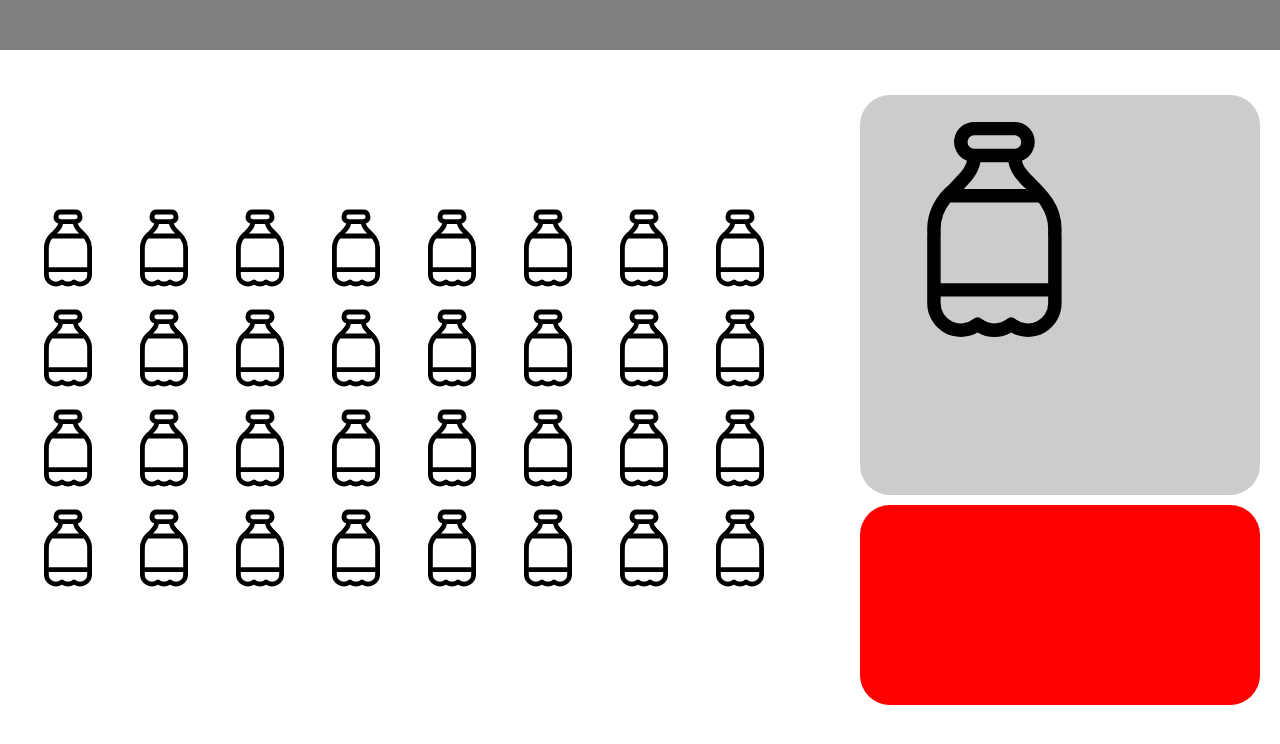
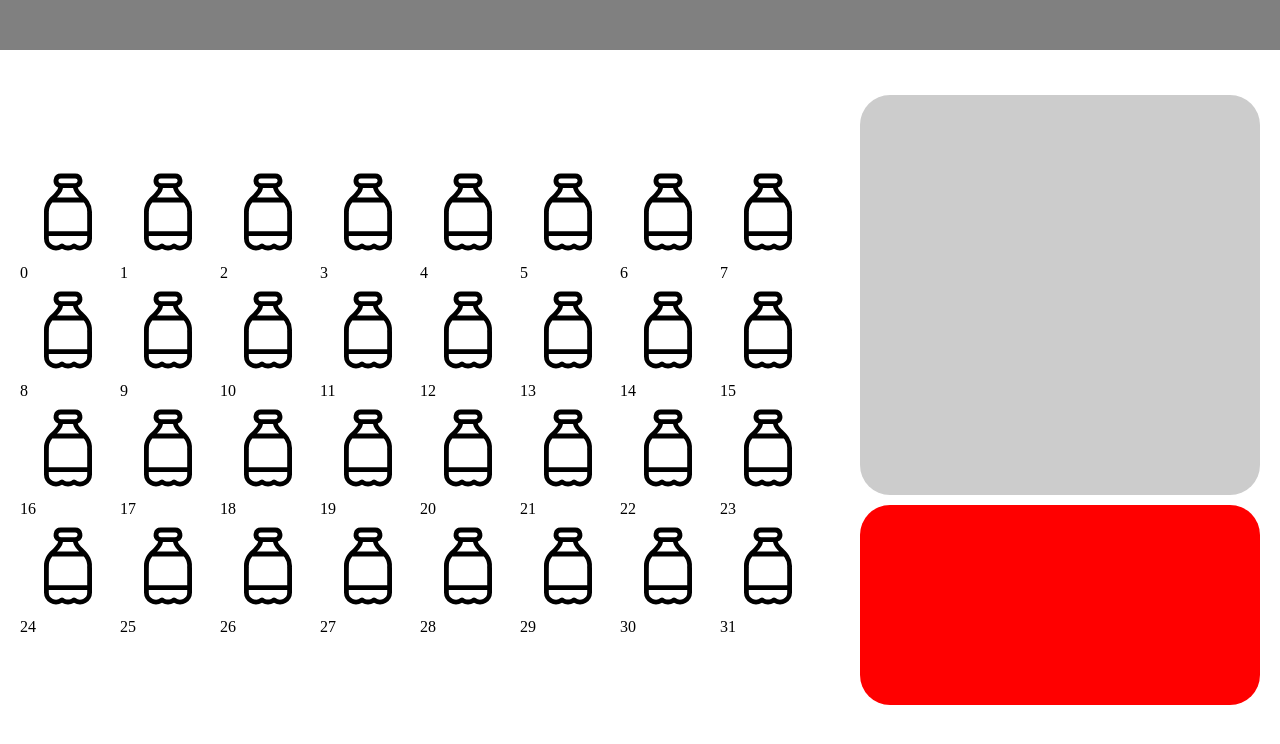
Before and after one commit to Anti-Meteor-Fall/vending-machine, a Next.js app in the folder frontend/: page / in a window 1280 px wide. Shown: the top 744 px of the page. Built offline with nearby package versions, Linux system fonts and the light colour scheme.

Commit message:
feat: 選択した商品の表示切り替え

```diff
--- a/frontend/src/components/ShowProduct.tsx
+++ b/frontend/src/components/ShowProduct.tsx
@@ -11,18 +11,22 @@ const ShowProduct = (props:any) => {
   return (
     <>
     {/* 一時的にsvgで表示している */}
+<div>
+
       <svg
         css={styles.showImg}
         xmlns="http://www.w3.org/2000/svg"
         width="1em"
         height="1em"
         viewBox="0 0 20 20"
-      >
+        >
         <path
           fill="currentColor"
           d={props.imgPath}
-        />
+          />
       </svg>
+      <div>{props.index}</div>
+          </div>
 
     </>
   );
--- a/frontend/src/pages/index.tsx
+++ b/frontend/src/pages/index.tsx
@@ -1,6 +1,7 @@
 /** @jsxImportSource @emotion/react */
 import ShowProduct from "@/components/ShowProduct";
 import { css } from "@emotion/react";
+import { useEffect, useState } from "react";
 
 const styles = {
   nav: css `
@@ -19,6 +20,11 @@ const styles = {
   `,
   productList: css `
     width: 800px;
+    display: flex;
+    flex-wrap: wrap;
+  `,
+  product: css `
+    width: 100px;
   `,
   right: css `
     width: 400px;
@@ -45,6 +51,21 @@ const styles = {
 };
 
 export default function Home() {
+  // 選択
+  const [selectedProduct, setSelectedProduct] = useState<Number>(-1);
+
+  // 商品選択してから10秒経過したら選択状態を解除
+  useEffect(() => {
+    // タイマーのセット
+    const timer = setTimeout(() => {
+      setSelectedProduct(-1);
+    }, 10 * 1000);
+
+    //クリーンアップ
+    return () => {
+      clearTimeout(timer);
+    };
+  }, [selectedProduct]);
   return (
     <>
       {/* ナビゲーション */}
@@ -55,9 +76,17 @@ export default function Home() {
           const items = [];
           for (let i = 0; i < 32; i++) {
             items.push(
+              <div
+                css={styles.product}
+                onClick={() => {
+                  setSelectedProduct(i);
+                }}
+              >
                 <ShowProduct
                   imgPath={`M8.5 2h3a1.5 1.5 0 0 1 .547 2.897c.121.487.477.856 1.022 1.393l.01.01c.384.378.839.826 1.237 1.423a4.144 4.144 0 0 1 .674 2.558c.007.072.01.145.01.219v5a2.5 2.5 0 0 1-3.75 2.165A2.49 2.49 0 0 1 10 18a2.49 2.49 0 0 1-1.25-.335A2.5 2.5 0 0 1 5 15.5v-5c0-.074.003-.147.01-.22A4.11 4.11 0 0 1 5 10c0-1.33.639-2.512 1.63-3.326c.113-.12.224-.234.328-.342l.002-.001c.533-.55.881-.925.997-1.432A1.5 1.5 0 0 1 8.5 2ZM14 14v-3.5c0-.055-.003-.108-.008-.161a.501.501 0 0 1-.002-.093a3.148 3.148 0 0 0-.529-2.002A5.206 5.206 0 0 0 13.287 8H6.718a3.191 3.191 0 0 0-.708 2.246a.5.5 0 0 1-.001.093A1.526 1.526 0 0 0 6 10.5V14h8Zm-8 1v.5a1.5 1.5 0 0 0 2.437 1.171a.5.5 0 0 1 .626 0c.257.206.582.329.937.329c.355 0 .68-.123.937-.329a.5.5 0 0 1 .626 0A1.5 1.5 0 0 0 14 15.5V15H6Zm5.046-10h-2.09c-.157.872-.714 1.446-1.24 1.987L7.705 7h4.661l-.042-.041C11.79 6.434 11.211 5.864 11.046 5ZM8.5 4h3a.5.5 0 0 0 0-1h-3a.5.5 0 0 0 0 1Z`}
+                  index={i}
                 ></ShowProduct>
+              </div>
             );
           }
           return <div css={styles.productList}>{items}</div>;
@@ -66,9 +95,21 @@ export default function Home() {
         <div css={styles.right}>
           <div css={styles.selected}>
             <div css={styles.showItem}>
+              <>
+                {(() => {
+                  if (selectedProduct < 0) {
+                    return;
+                  }
+                  return (
+                    <>
                       <ShowProduct
                         imgPath={`M8.5 2h3a1.5 1.5 0 0 1 .547 2.897c.121.487.477.856 1.022 1.393l.01.01c.384.378.839.826 1.237 1.423a4.144 4.144 0 0 1 .674 2.558c.007.072.01.145.01.219v5a2.5 2.5 0 0 1-3.75 2.165A2.49 2.49 0 0 1 10 18a2.49 2.49 0 0 1-1.25-.335A2.5 2.5 0 0 1 5 15.5v-5c0-.074.003-.147.01-.22A4.11 4.11 0 0 1 5 10c0-1.33.639-2.512 1.63-3.326c.113-.12.224-.234.328-.342l.002-.001c.533-.55.881-.925.997-1.432A1.5 1.5 0 0 1 8.5 2ZM14 14v-3.5c0-.055-.003-.108-.008-.161a.501.501 0 0 1-.002-.093a3.148 3.148 0 0 0-.529-2.002A5.206 5.206 0 0 0 13.287 8H6.718a3.191 3.191 0 0 0-.708 2.246a.5.5 0 0 1-.001.093A1.526 1.526 0 0 0 6 10.5V14h8Zm-8 1v.5a1.5 1.5 0 0 0 2.437 1.171a.5.5 0 0 1 .626 0c.257.206.582.329.937.329c.355 0 .68-.123.937-.329a.5.5 0 0 1 .626 0A1.5 1.5 0 0 0 14 15.5V15H6Zm5.046-10h-2.09c-.157.872-.714 1.446-1.24 1.987L7.705 7h4.661l-.042-.041C11.79 6.434 11.211 5.864 11.046 5ZM8.5 4h3a.5.5 0 0 0 0-1h-3a.5.5 0 0 0 0 1Z`}
                       ></ShowProduct>
+                      {selectedProduct}
+                    </>
+                  );
+                })()}
+              </>
             </div>
           </div>
           <div css={styles.payList}></div>
```
Lines whose indentation alone changed are shown as unchanged.
